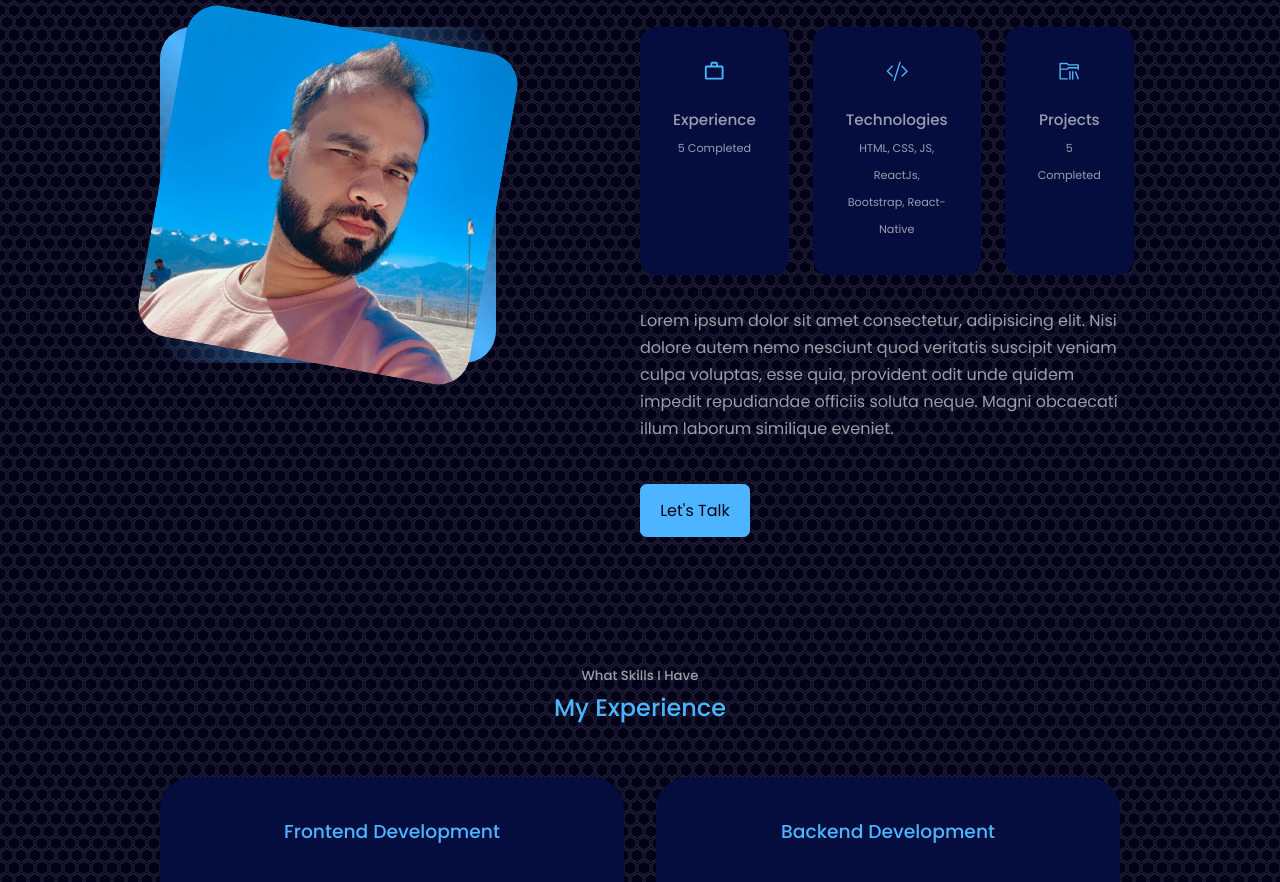
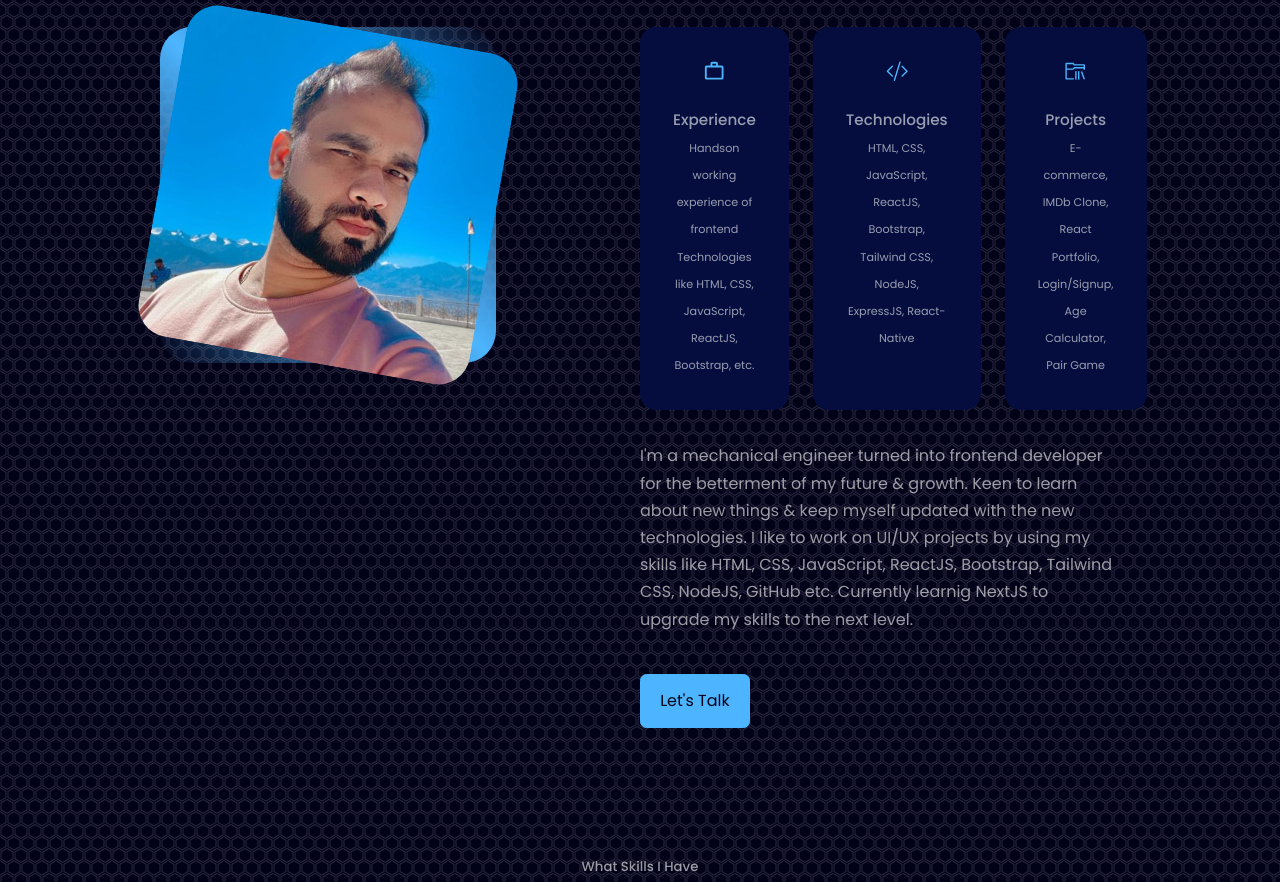
Before and after one commit to UvaishKhan7/portfolio, a React (Create React App) app: page / in a window 1280 px wide. Shown: the part 1092-1974 px from the top of the page. Built offline with nearby package versions, Linux system fonts and the light colour scheme.

Commit message:
changed about me content

```diff
--- a/src/components/about/About.js
+++ b/src/components/about/About.js
@@ -21,20 +21,20 @@ function About() {
             <article className="about_card">
               <MdOutlineWorkOutline className='about_icon' />
               <h5>Experience</h5>
-              <small>5 Completed</small>
+              <small>Handson working experience of frontend Technologies like HTML, CSS, JavaScript, ReactJS, Bootstrap, etc.</small>
             </article>
             <article className="about_card">
               <BsCodeSlash className='about_icon' />
               <h5>Technologies</h5>
-              <small>HTML, CSS, JS, ReactJs, Bootstrap, React-Native</small>
+              <small>HTML, CSS, JavaScript, ReactJS, Bootstrap, Tailwind CSS, NodeJS, ExpressJS, React-Native</small>
             </article>
             <article className="about_card">
               <VscFolderLibrary className='about_icon' />
               <h5>Projects</h5>
-              <small>5 Completed</small>
+              <small>E-commerce, IMDb Clone, React Portfolio, Login/Signup, Age Calculator, Pair Game</small>
             </article>
           </div>
-          <p>Lorem ipsum dolor sit amet consectetur, adipisicing elit. Nisi dolore autem nemo nesciunt quod veritatis suscipit veniam culpa voluptas, esse quia, provident odit unde quidem impedit repudiandae officiis soluta neque. Magni obcaecati illum laborum similique eveniet.</p>
+          <p>I'm a mechanical engineer turned into frontend developer for the betterment of my future & growth. Keen to learn about new things & keep myself updated with the new technologies. I like to work on UI/UX projects by using my skills like HTML, CSS, JavaScript, ReactJS, Bootstrap, Tailwind CSS, NodeJS, GitHub etc. Currently learnig NextJS to upgrade my skills to the next level.</p>
           <a href="#contact" className='btn btn-primary'>Let's Talk</a>
         </div>
       </div>
```
